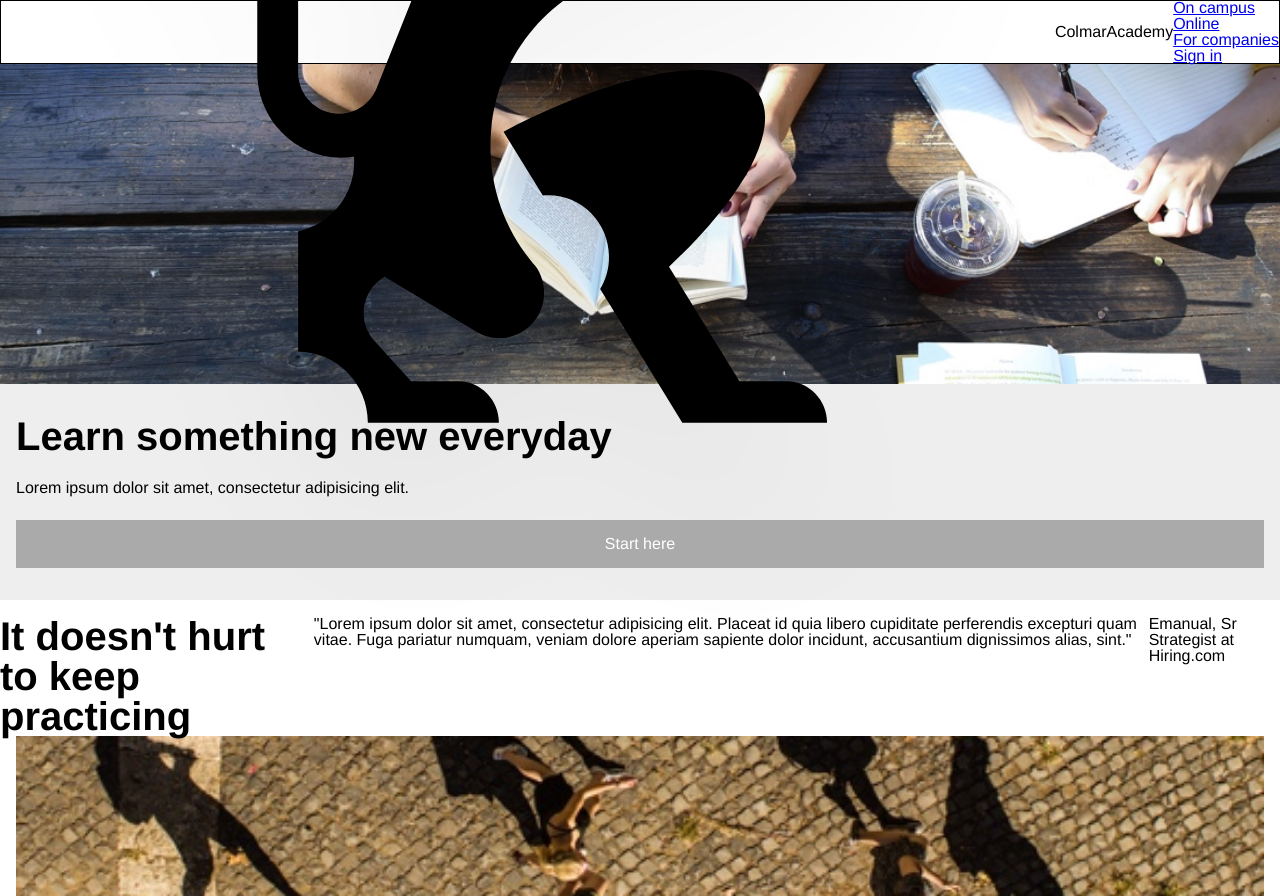
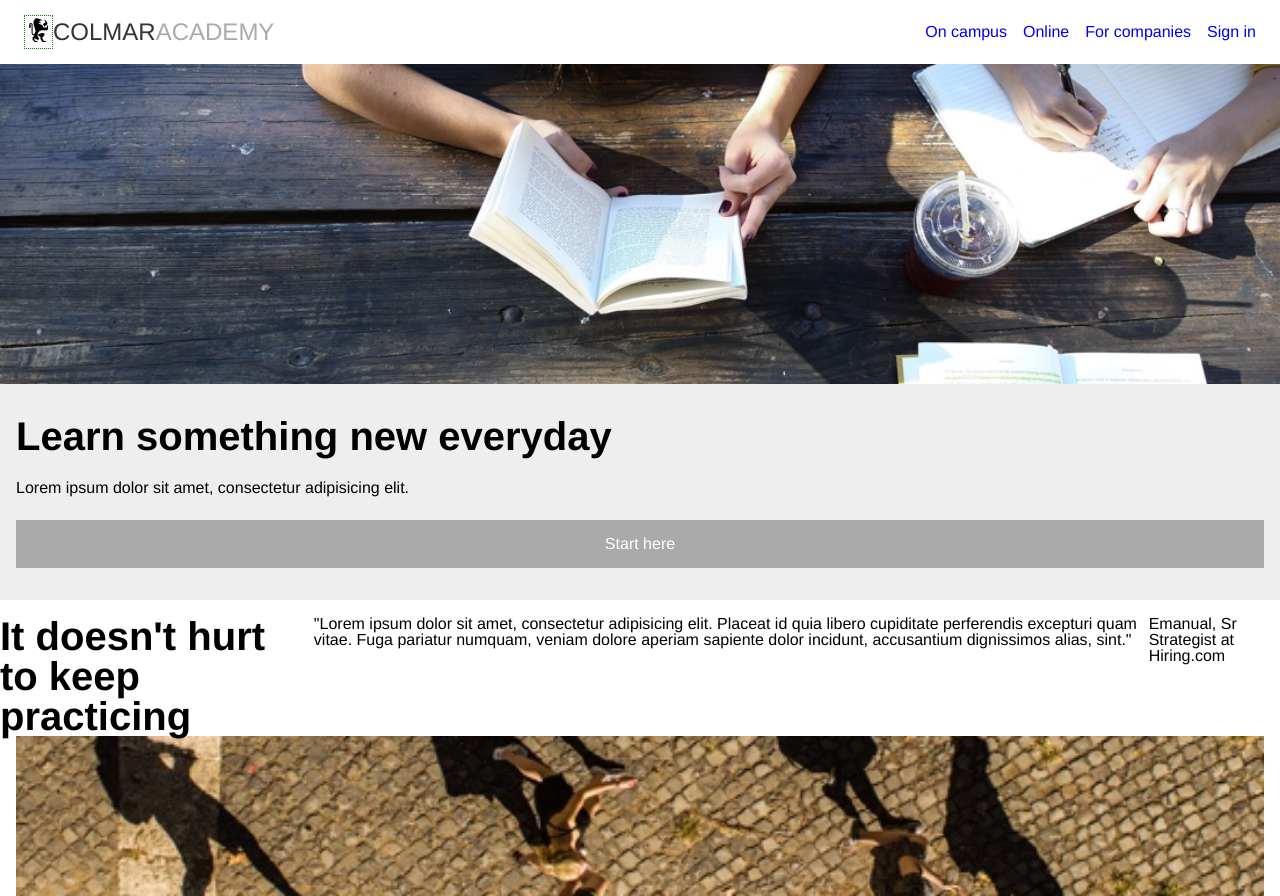
Before and after one commit to k-snides/colmar-academy, a plain HTML site: page index.html in a window 1280 px wide. Shown: the top 896 px of the page. Drawn offline with Linux system fonts and the light colour scheme.

Commit message:
desktop header and navigation matches mockup

```diff
--- a/css/style.css
+++ b/css/style.css
@@ -55,8 +55,6 @@ video {
 header {
 	height: 4rem;
 	align-items: center;
-
-	border: 1px solid black;
 }
 header img {
 	flex: 1;
@@ -201,6 +199,19 @@ footer {
 
 
 
+
+
+
+
+
+
+
+
+
+
+
+
+
 /*
 ----- Desktop (above 1024px) -----
 =================================================== */
@@ -216,5 +227,32 @@ footer {
 		display: flex;
 	}
 
+	/* ----- Header & Navigation ----- */
+	header {
+		justify-content: flex-end;
+		padding: 0 1.5rem;
+	}
+	header img {
+		flex: 0;
+		border: 1px dotted green;
+	}
+	header h1 {
+		margin-right: auto;
+		text-transform: uppercase;
+		color: #333;
+		font-size: 1.5rem;
+		/*font-weight: 400;*/
+	}
+	header span {
+		color: #aaa;
+	}
+
+
+	header ul li {
+		margin-left: 1rem;
+	}
+	header .desktop a {
+		text-decoration: none;
+	}
 
 }
--- a/index.html
+++ b/index.html
@@ -37,7 +37,7 @@
 
 			<!-- Desktop Navigation -->
 			<nav class="desktop">
-				<ul>
+				<ul class="flex">
 					<li>
 						<a href="#">
 							On campus
```
